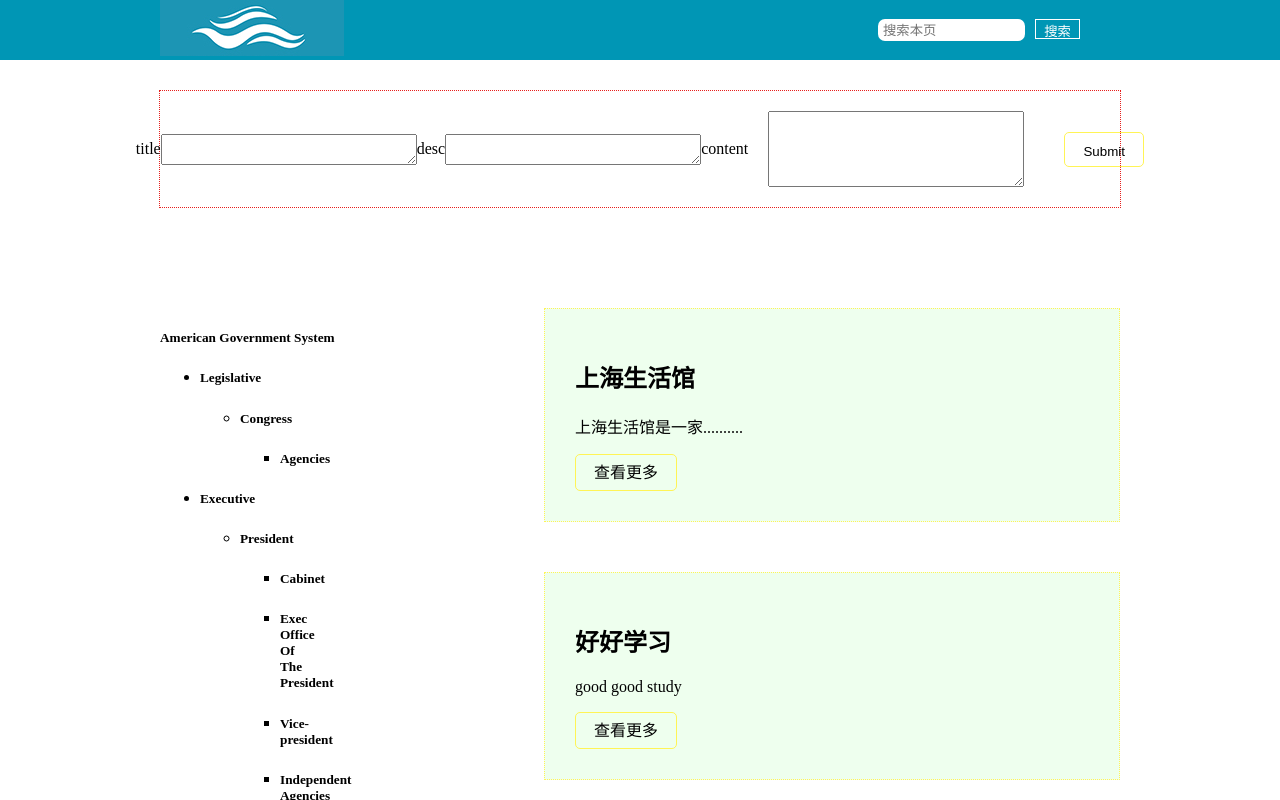
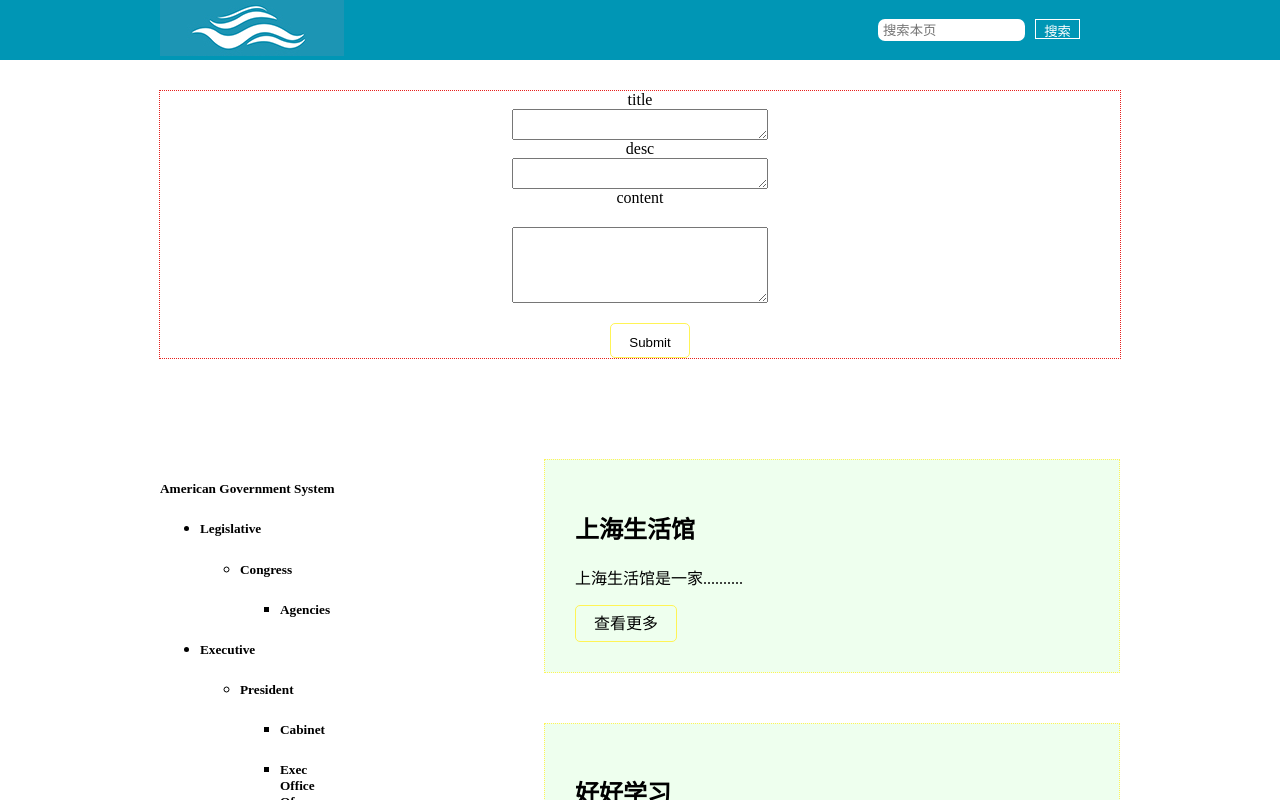
Before and after one commit to babydada/artical, a React (Create React App) app: page / in a window 1280 px wide. Shown: the top 800 px of the page. Built offline with nearby package versions, Linux system fonts and the light colour scheme; the HTML template or start-up script is replaced by a standard one.

Commit message:
修改添加文章的布局

```diff
--- a/src/postArtical.js
+++ b/src/postArtical.js
@@ -54,7 +54,7 @@ class PostArtical extends Component {
     render() {
         return (
             <div style={{ display: 'flex', justifyContent: 'center', margin: '90px auto 0', border: '1px dotted #e71e1c', width: '75%' }}>
-                <form style={{ display: 'flex', flexDirection: 'row',alignItems:'center' }}>
+                <form style={{ display: 'flex', flexDirection: 'column',alignItems:'center' }}>
                     <label>
                         title
                         </label>
```
Also changed, not shown: 1 other file (tests, documents, lock files or other folders).
